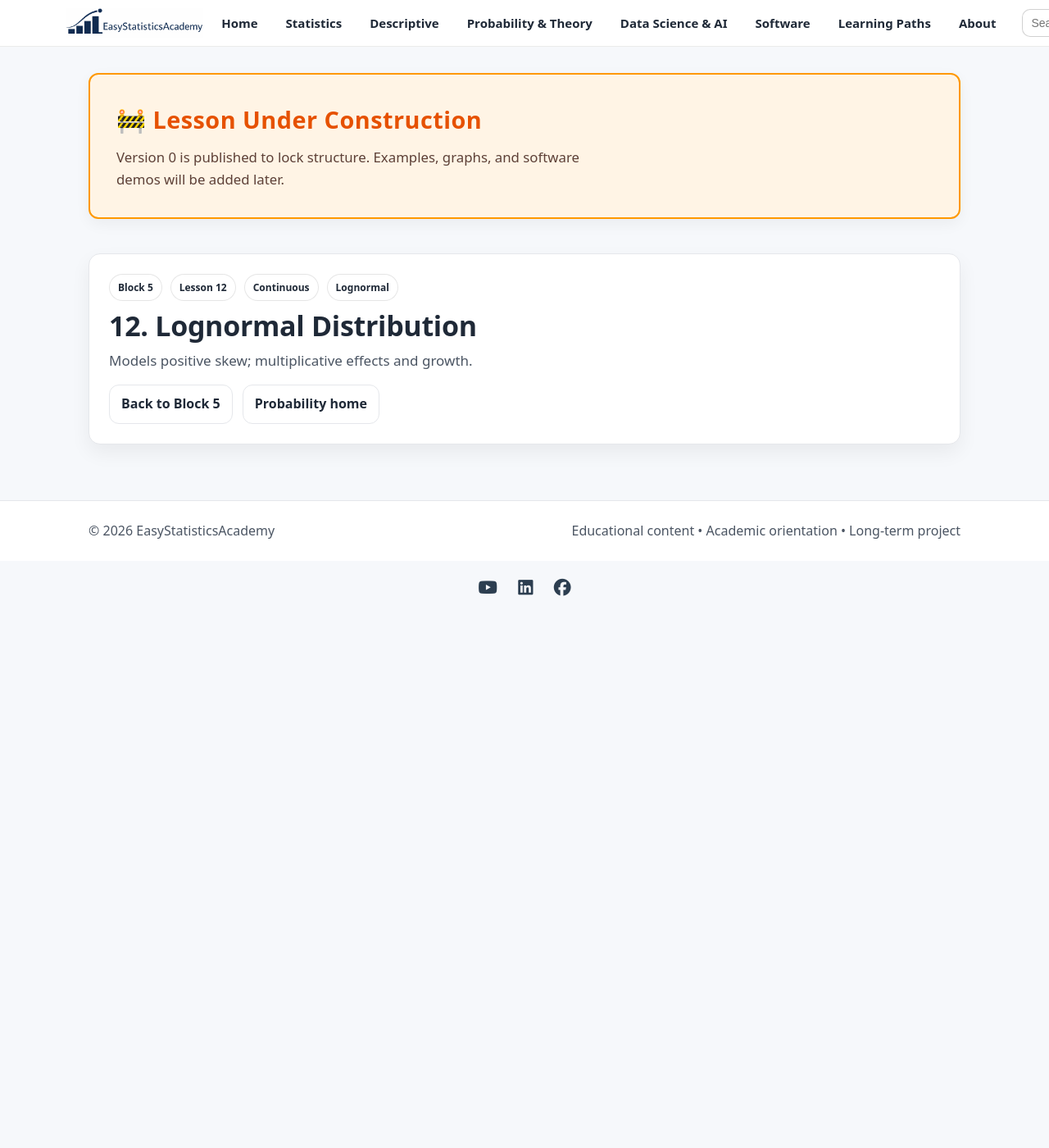
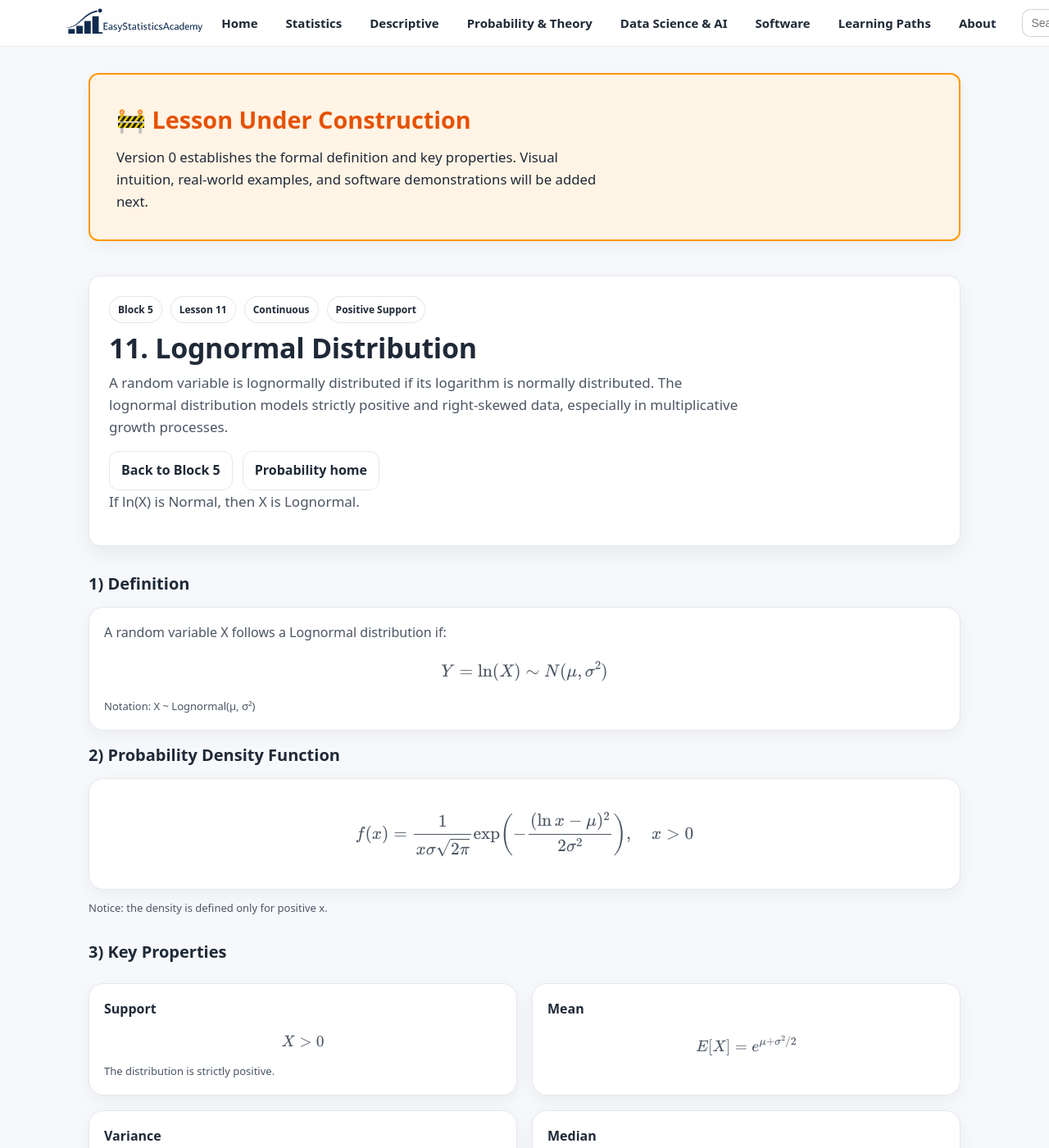
Before and after one commit to ammar-homaida-statistics/easystatisticsacademy, a Jekyll site: the page built from probability/distributions/lognormal-distribution/index.md, in a window 1280 px wide and 1400 px high. Shown: the whole window at 82% size. Built offline with Jekyll 4.4.1, drawn with Linux system fonts in a browser that asks for light colours; some of the changed text lies outside the part shown.

Commit message:
Add lesson content

```diff
--- a/probability/distributions/lognormal-distribution/index.md
+++ b/probability/distributions/lognormal-distribution/index.md
@@ -1,28 +1,31 @@
 ---
 layout: default
-title: "12. Lognormal Distribution"
-description: "Positive skewed model: if log(X) is normal, then X is lognormal."
+title: "11. Lognormal Distribution"
+description: "The Lognormal distribution: modeling positive skewed data, exponential growth, and multiplicative processes derived from the Normal distribution."
 permalink: /probability/distributions/lognormal-distribution/
 sidebar: false
 ---
 
+<!-- UNDER CONSTRUCTION NOTICE -->
 <section class="section section-slim">
   <div class="callout" style="background:#fff4e5; border:2px solid #ff9800; padding:2rem; border-radius:12px;">
     <div class="callout-copy">
-      <h2 style="margin-top:0; color:#e65100; font-size:1.8rem; letter-spacing:0.5px;">🚧 Lesson Under Construction</h2>
-      <p style="margin:0; font-size:1.05rem; color:#5d4037; line-height:1.6;">
-        Version 0 is published to lock structure. Examples, graphs, and software demos will be added later.
+      <h2 style="margin-top:0; color:#e65100; font-size:1.8rem;">🚧 Lesson Under Construction</h2>
+      <p style="margin:0; font-size:1.05rem;">
+        Version 0 establishes the formal definition and key properties.
+        Visual intuition, real-world examples, and software demonstrations will be added next.
       </p>
     </div>
   </div>
 </section>
 
+<!-- ✅ Continue Reading Tracking -->
 <script>
   (function () {
     var KEY = "esa_continue_probability_distributions_lesson_v0";
     localStorage.setItem(KEY, JSON.stringify({
       url: "/probability/distributions/lognormal-distribution/",
-      label: "Lesson 12 — Lognormal Distribution",
+      label: "Lesson 11 — Lognormal Distribution",
       ts: Date.now()
     }));
   })();
@@ -33,18 +36,210 @@
     <div class="hero-copy">
       <div class="badge-row">
         <span class="badge">Block 5</span>
-        <span class="badge">Lesson 12</span>
+        <span class="badge">Lesson 11</span>
         <span class="badge">Continuous</span>
-        <span class="badge">Lognormal</span>
+        <span class="badge">Positive Support</span>
       </div>
 
-      <h1>12. Lognormal Distribution</h1>
-      <p class="lead">Models positive skew; multiplicative effects and growth.</p>
+      <h1>11. Lognormal Distribution</h1>
+
+      <p class="lead">
+        A random variable is lognormally distributed if its logarithm is normally distributed.
+        The lognormal distribution models strictly positive and right-skewed data,
+        especially in multiplicative growth processes.
+      </p>
 
       <div class="hero-actions">
         <a class="btn btn-outline" href="/probability/distributions/">Back to Block 5</a>
         <a class="btn btn-outline" href="/probability/">Probability home</a>
       </div>
+
+      <p class="muted-mini">
+        If ln(X) is Normal, then X is Lognormal.
+      </p>
     </div>
   </div>
 </section>
+
+<section class="section">
+  <div class="section-head">
+    <h2>1) Definition</h2>
+  </div>
+
+  <div class="card">
+    <p>
+      A random variable X follows a Lognormal distribution if:
+    </p>
+
+    <p style="font-size:1.1rem;">
+      $$
+      Y = \ln(X) \sim N(\mu, \sigma^2)
+      $$
+    </p>
+
+    <p class="muted-mini">
+      Notation: X ~ Lognormal(μ, σ²)
+    </p>
+  </div>
+</section>
+
+<section class="section">
+  <div class="section-head">
+    <h2>2) Probability Density Function</h2>
+  </div>
+
+  <div class="card">
+    <p style="font-size:1.1rem;">
+      $$
+      f(x) =
+      \frac{1}{x \sigma \sqrt{2\pi}}
+      \exp\!\left(
+        -\frac{(\ln x - \mu)^2}{2\sigma^2}
+      \right),
+      \quad x > 0
+      $$
+    </p>
+  </div>
+
+  <p class="muted-mini" style="margin-top:.75rem;">
+    Notice: the density is defined only for positive x.
+  </p>
+</section>
+
+<section class="section">
+  <div class="section-head">
+    <h2>3) Key Properties</h2>
+  </div>
+
+  <div class="grid grid-2">
+
+    <div class="card">
+      <h3>Support</h3>
+      <p style="margin:0;">
+        $$
+        X > 0
+        $$
+      </p>
+      <p class="muted-mini">
+        The distribution is strictly positive.
+      </p>
+    </div>
+
+    <div class="card">
+      <h3>Mean</h3>
+      <p style="margin:0;">
+        $$
+        E[X] = e^{\mu + \sigma^2/2}
+        $$
+      </p>
+    </div>
+
+    <div class="card">
+      <h3>Variance</h3>
+      <p style="margin:0;">
+        $$
+        Var(X) =
+        \left(e^{\sigma^2} - 1\right)
+        e^{2\mu + \sigma^2}
+        $$
+      </p>
+    </div>
+
+    <div class="card">
+      <h3>Median</h3>
+      <p style="margin:0;">
+        $$
+        \text{Median} = e^{\mu}
+        $$
+      </p>
+    </div>
+
+  </div>
+</section>
+
+<section class="section">
+  <div class="section-head">
+    <h2>4) Shape & Interpretation</h2>
+  </div>
+
+  <div class="card">
+    <ul class="bullets">
+      <li>Right-skewed (long right tail)</li>
+      <li>Strictly positive</li>
+      <li>Skewness increases as σ increases</li>
+      <li>Mean &gt; Median (due to right skew)</li>
+    </ul>
+  </div>
+
+  <div class="callout" style="margin-top:1rem;">
+    <div class="callout-copy">
+      <h2>Modeling meaning</h2>
+      <p style="margin:0;">
+        Lognormal distributions arise when growth is multiplicative,
+        not additive (e.g., compound returns).
+      </p>
+    </div>
+  </div>
+</section>
+
+<section class="section">
+  <div class="section-head">
+    <h2>5) Relationship to Normal Distribution</h2>
+  </div>
+
+  <div class="card">
+    <ul class="bullets">
+      <li>If X is Lognormal → ln(X) is Normal</li>
+      <li>If Y is Normal → exp(Y) is Lognormal</li>
+      <li>Transformation creates skewness</li>
+    </ul>
+  </div>
+
+  <p class="muted-mini" style="margin-top:.75rem;">
+    This link explains why log-transforming data often stabilizes variance.
+  </p>
+</section>
+
+<section class="section section-slim">
+  <div class="callout">
+    <div class="callout-copy">
+      <h2>Outcome of this lesson</h2>
+      <ul class="bullets">
+        <li>Define the Lognormal distribution formally</li>
+        <li>Understand its relationship to Normal</li>
+        <li>Compute mean and variance</li>
+        <li>Recognize multiplicative growth modeling</li>
+      </ul>
+    </div>
+  </div>
+</section>
+
+<!-- ✅ Next navigation -->
+<section class="section section-slim">
+  <div class="callout">
+    <div class="callout-copy">
+      <h2>Next step</h2>
+      <p style="margin:0;">
+        Next, we study the Chi-Square distribution,
+        which plays a central role in inference and hypothesis testing.
+      </p>
+
+      <div class="pill-row" style="margin-top:1rem;">
+        <a class="btn" href="/probability/distributions/chi-square-distribution/">
+          Next lesson: 12. Chi-Square Distribution →
+        </a>
+      </div>
+    </div>
+
+    <div class="callout-side">
+      <div class="mini" style="border-left:4px solid #1a73e8; padding-left:12px;">
+        <div class="mini-title" style="color:#1a73e8;">Previous lesson</div>
+        <div class="mini-body">
+          <a href="/probability/distributions/normal-distribution/" style="color:#1a73e8; text-decoration:underline;">
+            Lesson 10 — Normal Distribution
+          </a>
+        </div>
+      </div>
+    </div>
+  </div>
+</section>
```
